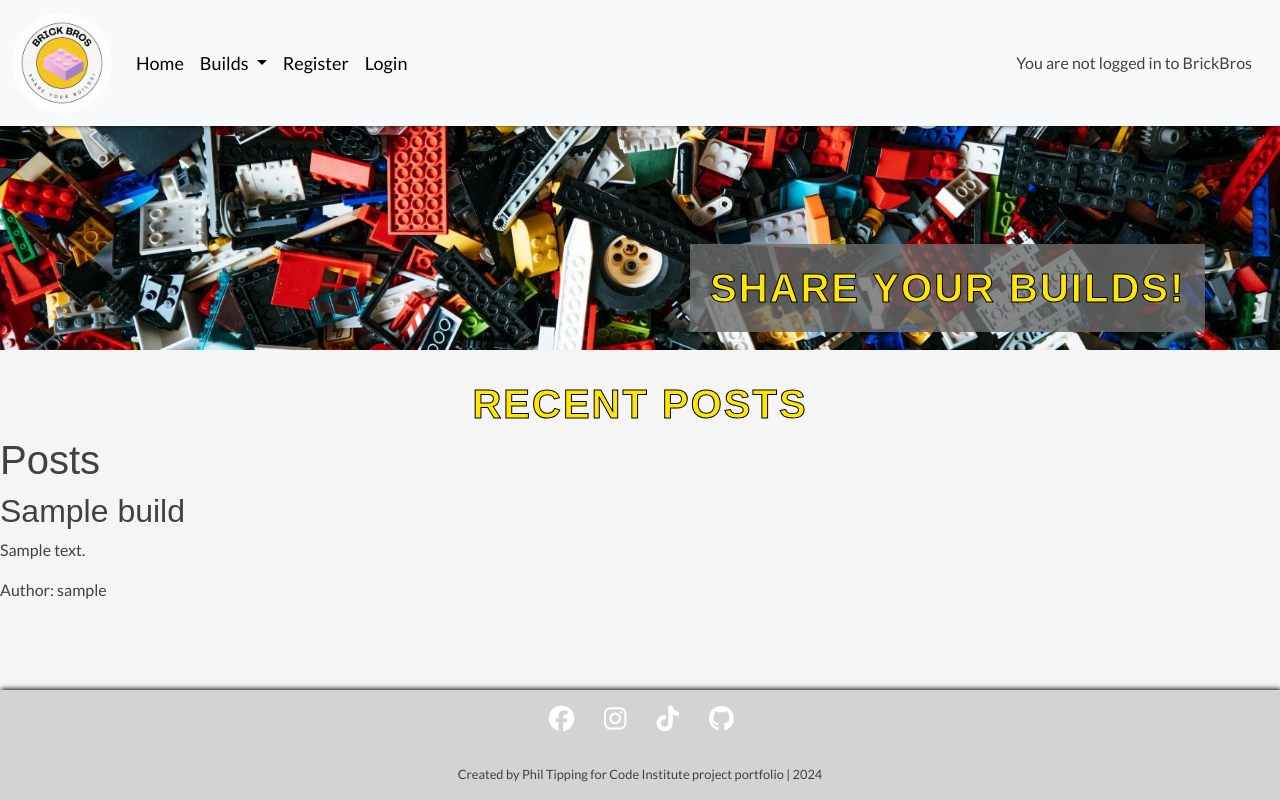
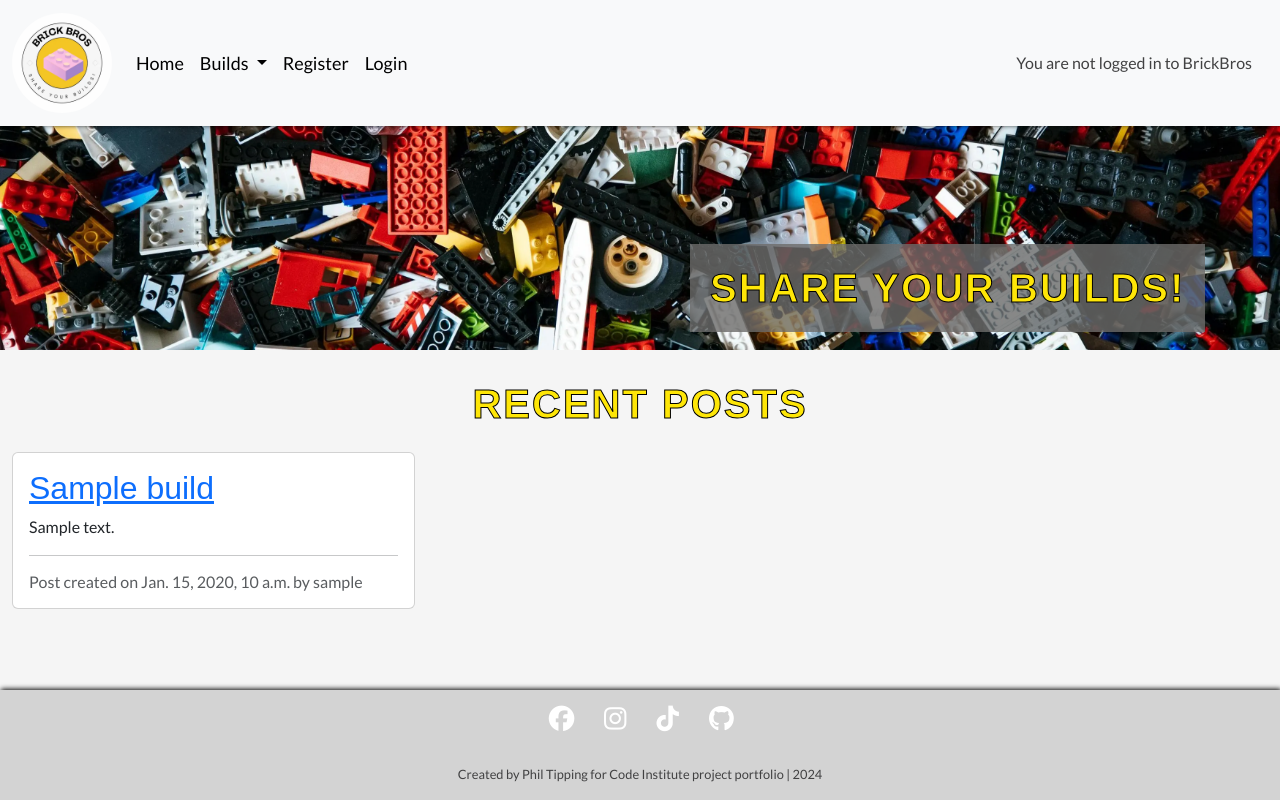
Before and after one commit to philtipping31/PP4---BrickBros, a Django app: page /builds/ in a window 1280 px wide. Run offline with Django 5.2, Linux system fonts and the light colour scheme; tables that the repository leaves empty hold one stand-in row (values such as "Sample post"); some libraries are stand-ins or nearby versions.

Commit message:
Get posts to display with some default styling and  pagination

```diff
--- a/builds/templates/builds/builds.html
+++ b/builds/templates/builds/builds.html
@@ -12,12 +12,55 @@
 
 <!-- Lego Posts -->
 <body>
-    <h1>Posts </h1>
-    {% for build in object_list %}
-    <h2>{{build.build_title}}</h2>
-    <p>{{build.content}}</p>
-    <p>Author: {{build.user}}</p>
-    {% endfor %}
+    <div class="container-fluid">
+        <div class="row">
+            <div class="col-12 mt-3 left">
+                <div class="row">
+                    {% for build in object_list %}
+                    <div class="col-md-4">
+                        <div class="card mb-4">
+                            <div class="card-body">
+                                <a href="#" class="post-link">
+                                    <h2 class="card-title">{{ build.build_title }}</h2>
+                                </a>
+                                <div class="image-container">
+                                </div>
+                                <p>
+                                    {{build.content}}
+                                </p>
+
+                                <hr />
+                                <p class="card-text text-muted h6">Post created on {{ build.created_on}} by {{ build.user }}
+                                </p>
+                            </div>
+                        </div>
+                    </div>
+                    {% if forloop.counter|divisibleby:3 %}
+                </div>
+                <div class="row">
+                    {% endif %}
+                    {% endfor %}
+
+                </div>
+            </div>
+        </div>
+        {% if is_paginated %}
+        <nav aria-label="Page navigation">
+            <ul class="pagination justify-content-center">
+                {% if page_obj.has_previous %}
+                <li>
+                    <a href="?page={{ page_obj.previous_page_number }}"
+                    class="page-link btn">&laquo; PREV</a>
+                </li>
+                {% endif %}
+
+                {% if page_obj.has_next %}
+                <li><a href="?page={{ page_obj.next_page_number }}" class="page-link btn"> NEXT &raquo;</a></li>
+                {% endif %}
+            </ul>
+        </nav>
+        {% endif %}
+    </div>
 </body>
 
 {% endblock %}
--- a/builds/views.py
+++ b/builds/views.py
@@ -15,6 +15,7 @@ class Builds(generic.ListView):
     queryset = Build.objects.all()
     template_name = 'builds/builds.html'
     context_object_name = 'buildlist'
+    paginate_by = 3
 
 
 class AddBuild(LoginRequiredMixin, CreateView):
--- a/static/css/style.css
+++ b/static/css/style.css
@@ -148,12 +148,16 @@ img.logo {
 
 /* Buttons */
 
-.btn-signup {
+.btn {
     margin: 5px;
 }
 
-.btn-signup:hover {
+.btn:hover {
     background-color: #fee607;
+    color: #000;
+}
+
+.page-link {
     color: #000;
 }
 
```
